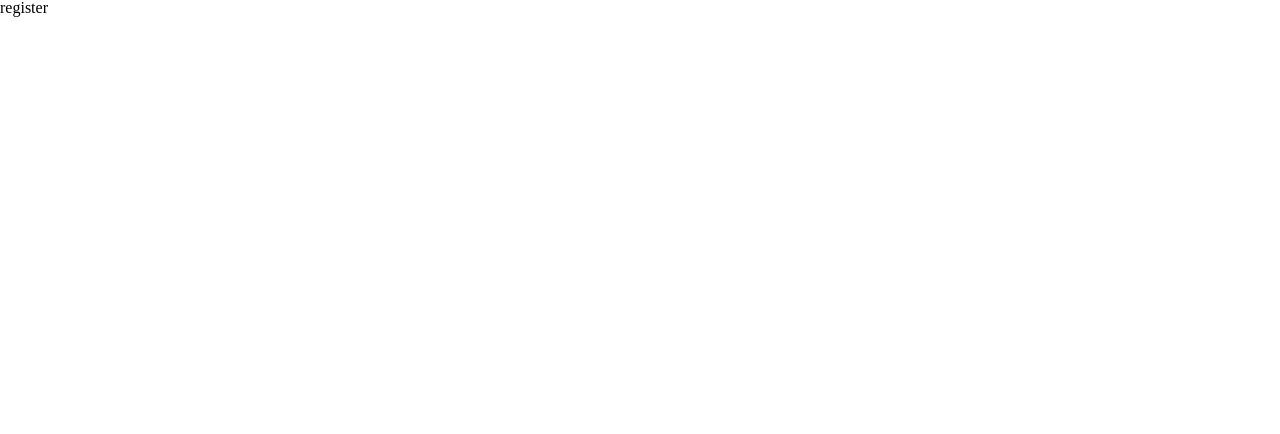
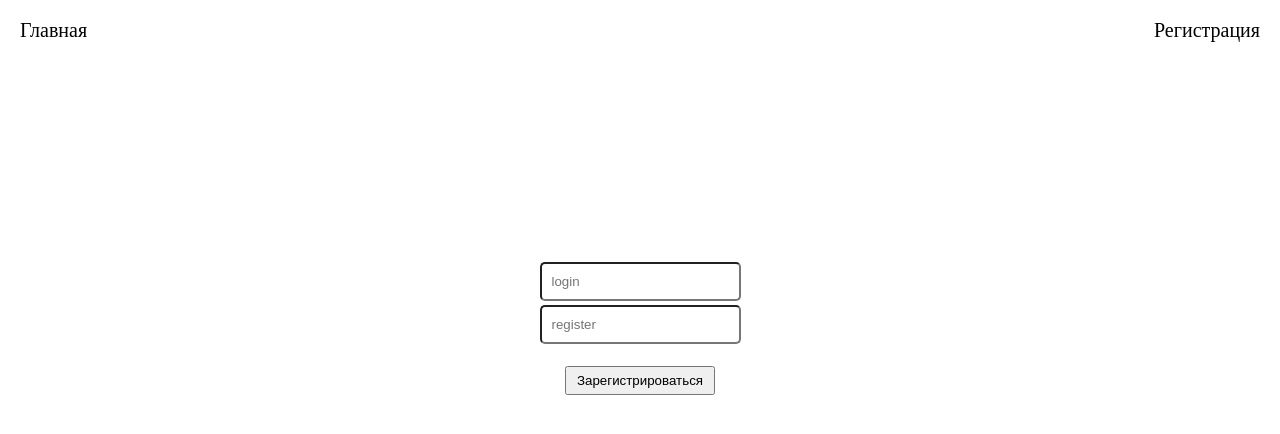
Before and after one commit to alexbuyan/xp_project, a React (Create React App) app in the folder frontend/: page /register in a window 1280 px wide. Shown: the top 434 px of the page. Built offline with nearby package versions, Linux system fonts and the light colour scheme.

Commit message:
adding basic frontend without api

```diff
--- a/frontend/src/App.tsx
+++ b/frontend/src/App.tsx
@@ -4,11 +4,13 @@ import { Route, BrowserRouter as Router, Routes } from "react-router-dom";
 
 import Register from "./pages/Register";
 import Home from "./pages/Home";
+import Navbar from "./components/Navbar";
 
 function App() {
   return (
     <div>
       <Router>
+        <Navbar />
         <Routes>
           <Route path="/" element={<Home />} />
           <Route path="/register" element={<Register />} />
--- /dev/null
+++ b/frontend/src/components/Navbar/Navbar.module.scss
@@ -0,0 +1,14 @@
+.body {
+    margin: 20px;
+    display: flex;
+    flex-direction: row;
+    justify-content: space-between;
+}
+
+.link {
+    font-weight: 300;
+    font-size: 20px;
+    color: black;
+    outline: none;
+    text-decoration: none;
+}
--- /dev/null
+++ b/frontend/src/components/Navbar/index.tsx
@@ -0,0 +1,16 @@
+import React from "react";
+import { Link } from "react-router-dom";
+import styles from "./Navbar.module.scss";
+
+export default function index() {
+  return (
+    <div className={styles.body}>
+      <Link to="/" className={styles.link}>
+        Главная
+      </Link>
+      <Link to="/register" className={styles.link}>
+        Регистрация
+      </Link>
+    </div>
+  );
+}
--- a/frontend/src/pages/Home/Home.module.scss
+++ b/frontend/src/pages/Home/Home.module.scss
@@ -0,0 +1,12 @@
+.body {
+    margin: 10px 200px;
+    display: flex;
+    flex-direction: column;
+    justify-content: center;
+    align-items: center;
+}
+
+.header {
+    font-size: 40px;
+    font-weight: 500;
+}
--- a/frontend/src/pages/Home/index.tsx
+++ b/frontend/src/pages/Home/index.tsx
@@ -1,6 +1,9 @@
-import React from "react";
-import styles from "./Register.module.scss";
+import styles from "./Home.module.scss";
 
 export default function index() {
-  return <div>index</div>;
+  return (
+    <div className={styles.body}>
+      <h1 className={styles.header}>Список задач</h1>
+    </div>
+  );
 }
--- a/frontend/src/pages/Register/Register.module.scss
+++ b/frontend/src/pages/Register/Register.module.scss
@@ -0,0 +1,29 @@
+.body {
+    margin: 200px;
+    display: flex;
+    flex-direction: column;
+    justify-content: center;
+    align-items: center;
+}
+
+.inputs {
+    margin: 20px;
+    display: flex;
+    flex-direction: column;
+}
+
+.inputLogin {
+    margin: 2px;
+    padding: 10px;
+    border-radius: 5px;
+}
+
+.inputRegister {
+    margin: 2px;
+    padding: 10px;
+    border-radius: 5px;
+}
+
+.registerButton {
+    padding: 5px 10px;
+}
--- a/frontend/src/pages/Register/index.tsx
+++ b/frontend/src/pages/Register/index.tsx
@@ -2,5 +2,17 @@ import React from "react";
 import styles from "./Register.module.scss";
 
 export default function index() {
-  return <div>register</div>;
+  return (
+    <div className={styles.body}>
+      <div className={styles.inputs}>
+        <input type="text" placeholder="login" className={styles.inputLogin} />
+        <input
+          type="text"
+          placeholder="register"
+          className={styles.inputRegister}
+        />
+      </div>
+      <button className={styles.registerButton}>Зарегистрироваться</button>
+    </div>
+  );
 }
```
